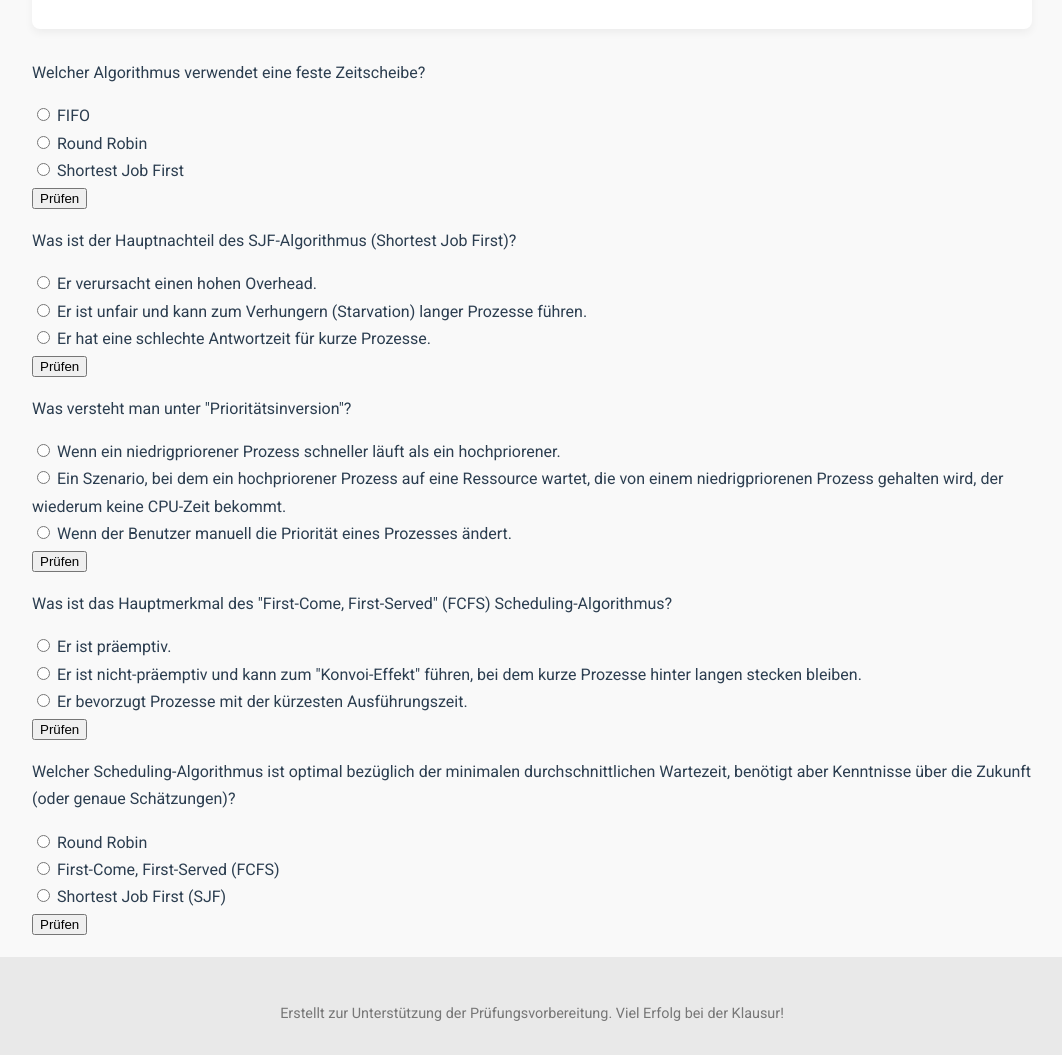
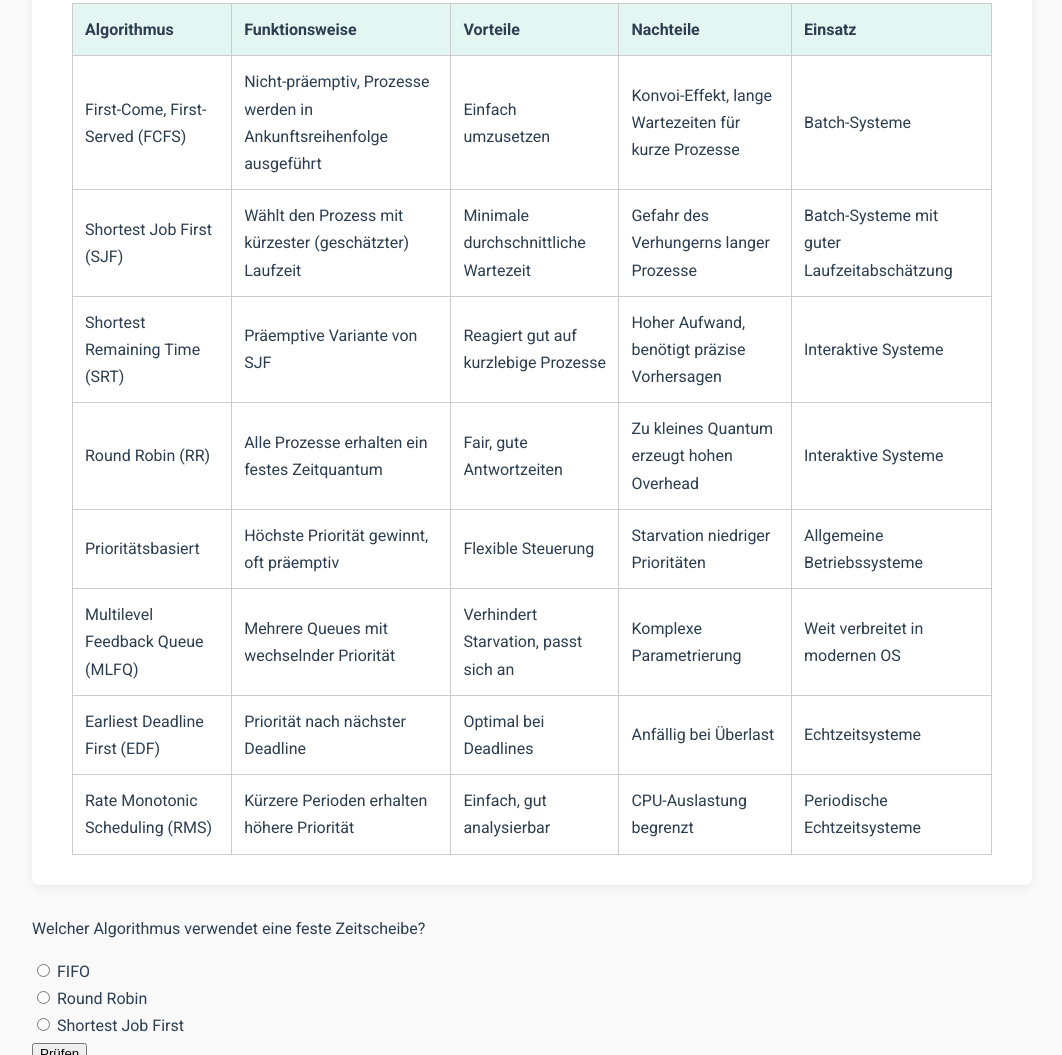
Before and after one commit to EddyWayz/Betriebssysteme, a plain HTML site: page 05_scheduling.html in a window 1280 px wide. Shown: the part 4762-5817 px from the top of the page, without its empty margins (108-1170 px from the left). Drawn offline with nearby package versions, Linux system fonts and the light colour scheme; some packages are replaced by stand-ins of ours.

Commit message:
Add scheduling algorithm overview table

```diff
--- a/05_scheduling.html
+++ b/05_scheduling.html
@@ -131,6 +131,76 @@
                 <li>Die zentralen Herausforderungen sind die Trade-offs zwischen Durchsatz, Antwortzeiten, Fairness und dem eigenen Verwaltungsaufwand (Overhead).</li>
             </ul>
 
+            <table class="comparison">
+                <thead>
+                    <tr>
+                        <th>Algorithmus</th>
+                        <th>Funktionsweise</th>
+                        <th>Vorteile</th>
+                        <th>Nachteile</th>
+                        <th>Einsatz</th>
+                    </tr>
+                </thead>
+                <tbody>
+                    <tr>
+                        <td>First-Come, First-Served (FCFS)</td>
+                        <td>Nicht-präemptiv, Prozesse werden in Ankunftsreihenfolge ausgeführt</td>
+                        <td>Einfach umzusetzen</td>
+                        <td>Konvoi-Effekt, lange Wartezeiten für kurze Prozesse</td>
+                        <td>Batch-Systeme</td>
+                    </tr>
+                    <tr>
+                        <td>Shortest Job First (SJF)</td>
+                        <td>Wählt den Prozess mit kürzester (geschätzter) Laufzeit</td>
+                        <td>Minimale durchschnittliche Wartezeit</td>
+                        <td>Gefahr des Verhungerns langer Prozesse</td>
+                        <td>Batch-Systeme mit guter Laufzeitabschätzung</td>
+                    </tr>
+                    <tr>
+                        <td>Shortest Remaining Time (SRT)</td>
+                        <td>Präemptive Variante von SJF</td>
+                        <td>Reagiert gut auf kurzlebige Prozesse</td>
+                        <td>Hoher Aufwand, benötigt präzise Vorhersagen</td>
+                        <td>Interaktive Systeme</td>
+                    </tr>
+                    <tr>
+                        <td>Round Robin (RR)</td>
+                        <td>Alle Prozesse erhalten ein festes Zeitquantum</td>
+                        <td>Fair, gute Antwortzeiten</td>
+                        <td>Zu kleines Quantum erzeugt hohen Overhead</td>
+                        <td>Interaktive Systeme</td>
+                    </tr>
+                    <tr>
+                        <td>Prioritätsbasiert</td>
+                        <td>Höchste Priorität gewinnt, oft präemptiv</td>
+                        <td>Flexible Steuerung</td>
+                        <td>Starvation niedriger Prioritäten</td>
+                        <td>Allgemeine Betriebssysteme</td>
+                    </tr>
+                    <tr>
+                        <td>Multilevel Feedback Queue (MLFQ)</td>
+                        <td>Mehrere Queues mit wechselnder Priorität</td>
+                        <td>Verhindert Starvation, passt sich an</td>
+                        <td>Komplexe Parametrierung</td>
+                        <td>Weit verbreitet in modernen OS</td>
+                    </tr>
+                    <tr>
+                        <td>Earliest Deadline First (EDF)</td>
+                        <td>Priorität nach nächster Deadline</td>
+                        <td>Optimal bei Deadlines</td>
+                        <td>Anfällig bei Überlast</td>
+                        <td>Echtzeitsysteme</td>
+                    </tr>
+                    <tr>
+                        <td>Rate Monotonic Scheduling (RMS)</td>
+                        <td>Kürzere Perioden erhalten höhere Priorität</td>
+                        <td>Einfach, gut analysierbar</td>
+                        <td>CPU-Auslastung begrenzt</td>
+                        <td>Periodische Echtzeitsysteme</td>
+                    </tr>
+                </tbody>
+            </table>
+
         </article>
 
         <section class="quiz-section">
```
